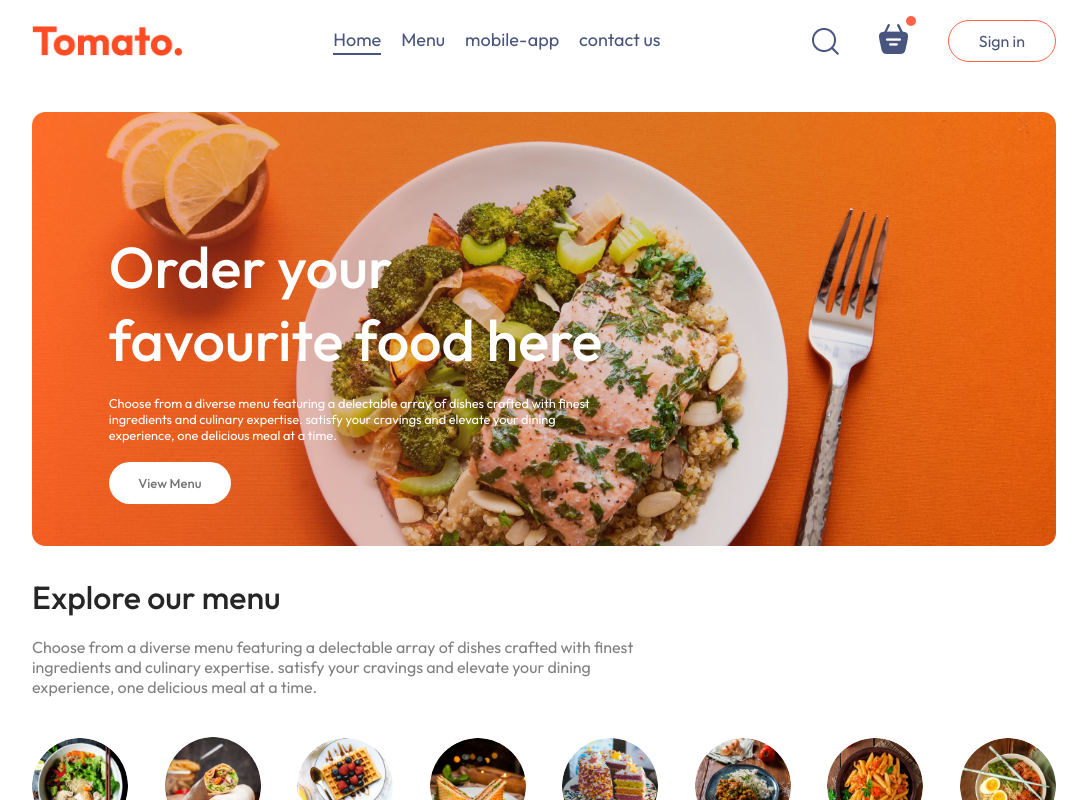
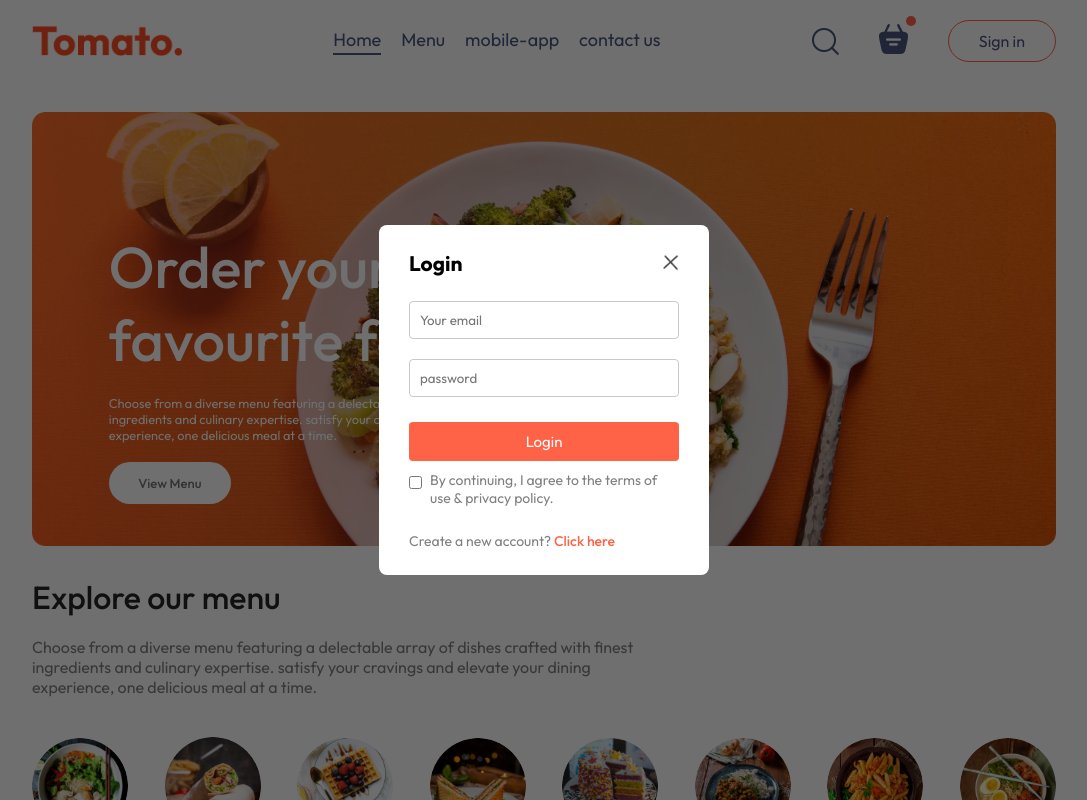
Before and after one commit to Spikree/food-del-front-end, a React (Vite) app: page / in a window 1280 px wide. Both pictures are taken after a click on the button "Sign in". Shown: the top 800 px of the page, without its empty margins (96-1183 px from the left). Built offline with nearby package versions, Linux system fonts and the light colour scheme.

Commit message:
created signup page

```diff
--- a/src/App.jsx
+++ b/src/App.jsx
@@ -4,11 +4,17 @@
 import Cart from "./pages/Cart/Cart";
 import PlaceOrder from "./pages/PlaceOrder/PlaceOrder";
 import Footer from "./components/Footer/Footer";
+import { useState } from "react";
+import LoginPopup from "./components/LoginPopup/LoginPopup";
 
 export default function App() {
+
+  const [showLogin, setShowLogin] = useState(false);
+
   return <>
+  {showLogin?<LoginPopup setShowLogin={setShowLogin}/>:<></>}
     <div className="app">
-      <Navbar/>
+      <Navbar setShowLogin={setShowLogin}/>
       <Routes>
         <Route path="/" element={<Home/>}/>
         <Route path="/cart" element={<Cart/>}/>
--- /dev/null
+++ b/src/components/LoginPopup/LoginPopup.css
@@ -0,0 +1,74 @@
+.login-popup {
+    position: absolute;
+    z-index: 1;
+    width: 100%;
+    height: 100%;
+    background-color: #00000090;
+    display: grid;
+}
+
+.login-popup-container {
+    place-self: center;
+    width: max(23vw, 330px);
+    color: #808080;
+    background-color: white;
+    display: flex;
+    flex-direction: column;
+    gap: 25px;
+    padding: 25px 30px;
+    border-radius: 8px;
+    font-size: 14px;
+    animation: fadeIn 0.5s;
+}
+
+.login-popup-title {
+    display: flex;
+    justify-content: space-between;
+    align-items: center;
+    color: black;
+}
+
+.login-popup-title img {
+    width: 16px;
+    cursor: pointer;
+}
+
+.login-popup-inputs {
+    display: flex;
+    flex-direction: column;
+    gap: 20px;
+}
+
+.login-popup-inputs input {
+    outline: none;
+    border: 1px solid #c9c9c9;
+    padding: 10px;
+    border-radius: 4px;
+}
+
+.login-popup-container button {
+    border: none;
+    padding: 10px;
+    border-radius: 4px;
+    color: white;
+    background-color: tomato;
+    font-size: 15px;
+    cursor: pointer;
+}
+
+.login-popup-condition {
+    display: flex;
+    align-items: start;
+    gap: 8px;
+    margin-top: -15px;
+}
+
+.login-popup-condition input {
+    margin-top: 5px;
+}
+
+.login-popup p span {
+    color: tomato;
+    font-weight: 500;
+    cursor: pointer;
+}
--- /dev/null
+++ b/src/components/LoginPopup/LoginPopup.jsx
@@ -0,0 +1,34 @@
+import { useState } from 'react'
+import './LoginPopup.css'
+import { assets } from '../../assets/assets'
+
+export default function LoginPopup({setShowLogin}) {
+
+    const [currState, setCurrState] = useState("Login")
+
+    return <>
+        <div className='login-popup'>
+            <form className='login-popup-container'>
+                <div className="login-popup-title">
+                    <h2>
+                        {currState}
+                    </h2>
+                    <img onClick={() => setShowLogin(false)} src={assets.cross_icon} alt="" />
+                </div>
+                <div className="login-popup-inputs">
+                    {currState==="Login"?<></>:<input type="text" placeholder='Your name' required/>}
+                    <input type="email" placeholder='Your email' required />
+                    <input type="password" placeholder='password' required />
+                </div>
+                <button>{currState==="Sign up"?"Create accound":"Login"}</button>
+                <div className='login-popup-condition'>
+                    <input type="checkbox" required />
+                    <p>By continuing, I agree to the terms of use & privacy policy.</p>
+                </div>
+                {
+                    currState === "Login"?<p>Create a new account? <span onClick={() => setCurrState("Sign up")}>Click here</span></p>:<p>Already have an account? <span onClick={() => setCurrState("Login")}>Login here</span></p>
+                }
+            </form>
+        </div>
+    </>
+}
--- a/src/components/Navbar/Navbar.jsx
+++ b/src/components/Navbar/Navbar.jsx
@@ -3,7 +3,7 @@
 import './Navbar.css'
 import { Link } from 'react-router-dom';
 
-export default function Navbar() {
+export default function Navbar({setShowLogin}) {
     const [menu,setMenu] = useState("home");
     return <>
         <div className='navbar'>
@@ -21,7 +21,7 @@
                     <div className="dot">
                     </div>
                 </div>
-                <button>Sign in</button>
+                <button onClick={() => setShowLogin(true)}>Sign in</button>
             </div>
         </div>
     </>
```
